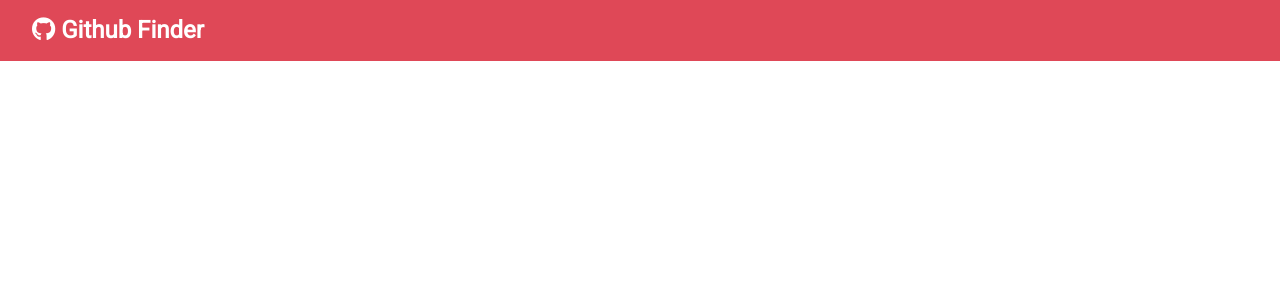
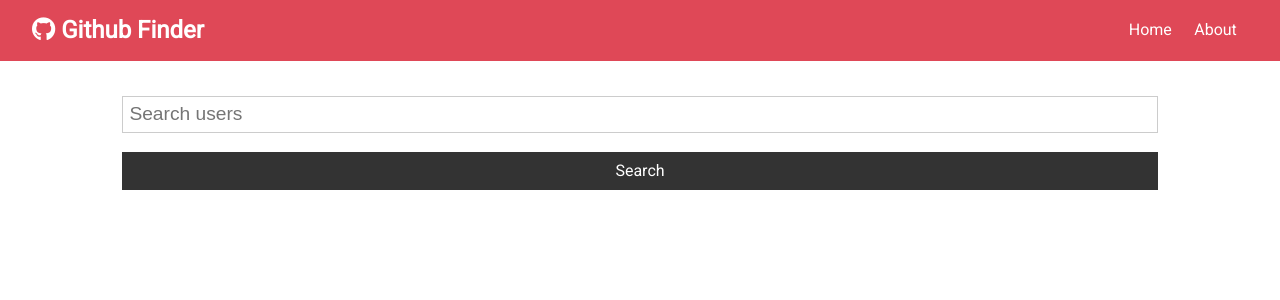
Before and after one commit to Anchorite1001/Course-GithubFinder, a React (Create React App) app: page / in a window 1280 px wide. Shown: the top 300 px of the page. Built offline with nearby package versions, Linux system fonts and the light colour scheme.

Commit message:
router add

```diff
--- a/src/App.js
+++ b/src/App.js
@@ -1,95 +1,24 @@
-import React, { Component, Fragment } from 'react';
+import React from 'react';
 import { BrowserRouter as Router, Routes, Route } from 'react-router-dom';
-import axios from 'axios';
 import './App.css';
 
 import Navbar from './components/layout/Navbar';
-import Users from './components/users/Users';
-import Search from './components/users/Search';
-import Alert from './components/layout/Alert';
+import About from './components/pages/About'
+import MainControl from './components/MainControl';
 
-// cross component states: context / redux / store in app component.
-
-class App extends Component {
-  // componentDidMount() {
-  //   axios.get('https://api.github.com/users').then(res => console.log(res.data))
-  // }
-
-  state = {
-    users:[],
-    loading: false,
-    alert: null,
-  }
-
-  // async componentDidMount() {
-  //   this.setState({ loading: true });
-
-  //   const res = await axios.get(`https://api.github.com/users?client_id=${process.env.REACT_APP_GITHUB_CLIENT_ID}$client_secret=${process.env.REACT_APP_GITHUB_CLIENT_SECRET}`);
-
-  //   this.setState({
-  //     users: res.data,
-  //     loading: false,
-  //   })
-  // }
-
-  searchUsers = async text => {
-    this.setState({ loading: true })
-    const res = await axios.get(`https://api.github.com/search/users?q=${text}&client_id=${process.env.REACT_APP_GITHUB_CLIENT_ID}$client_secret=${process.env.REACT_APP_GITHUB_CLIENT_SECRET}`);
-
-    this.setState({
-      users: res.data.items,
-      loading: false,
-    })
-  };
-
-  clearUsers =  () => {
-    this.setState({
-      users: [],
-      loading: false,
-    })
-  };
-
-  setAlert = (msg, type) => {
-    this.setState({
-      // alert: { msg: msg, type: type}
-      alert: { msg, type }
-    });
-
-    setTimeout(() => this.setState({
-      alert: null
-    }), 5000);
-  };
-
-  render() {
-    const { users, loading } = this.state;
-    // home router: multiple components in single route
-    return (
+// as navbar use link and shows in every page, better put it here within the router.
+const App = () => {
+  return (
+    <div className='App'>
       <Router>
-      <div className='App'>
         <Navbar />
-
-        <div className='container'>
-          <Alert alert={this.state.alert}/>
-          <Routes>
-            <Route exact path='/' render={props => {
-              <Fragment>
-                <Search
-                searchUsers={this.searchUsers}
-                clearUsers = {this.clearUsers}
-                showClear = {users.length > 0 ? true : false}
-                setAlert={this.setAlert}
-                />
-                <Users loading={loading} users={users} />
-              </Fragment>
-            }}/>
-          </Routes>
-
-        </div>
-      </div>
+        <Routes>
+          <Route path='/' element={<MainControl />} />
+          <Route path='/about' element={<About />} />
+        </Routes>
       </Router>
-    );
-  }
-
-}
+    </div>
+  )
+};
 
 export default App;
--- /dev/null
+++ b/src/components/MainControl.js
@@ -0,0 +1,64 @@
+import React, { Component } from 'react';
+import axios from 'axios';
+import '../App.css';
+
+import Users from './users/Users';
+import Search from './users/Search';
+import Alert from './layout/Alert';
+
+// cross component states: context / redux / store in app component.
+
+class MainControl extends Component {
+  state = {
+    users:[],
+    loading: false,
+    alert: null,
+  };
+
+  searchUsers = async text => {
+    this.setState({ loading: true })
+    const res = await axios.get(`https://api.github.com/search/users?q=${text}&client_id=${process.env.REACT_APP_GITHUB_CLIENT_ID}$client_secret=${process.env.REACT_APP_GITHUB_CLIENT_SECRET}`);
+
+    this.setState({
+      users: res.data.items,
+      loading: false,
+    })
+  };
+
+  clearUsers =  () => {
+    this.setState({
+      users: [],
+      loading: false,
+    })
+  };
+
+  setAlert = (msg, type) => {
+    this.setState({
+      alert: { msg, type }
+    });
+
+    setTimeout(() => this.setState({
+      alert: null
+    }), 5000);
+  };
+
+  render() {
+    const { users, loading } = this.state;
+
+    return (
+        <div className='container'>
+          <Alert alert={this.state.alert}/>
+          <Search
+          searchUsers={this.searchUsers}
+          clearUsers = {this.clearUsers}
+          showClear = {users.length > 0 ? true : false}
+          setAlert={this.setAlert}
+          />
+          <Users loading={loading} users={users} />
+        </div>
+    );
+  }
+
+}
+
+export default MainControl;
--- a/src/components/layout/Navbar.js
+++ b/src/components/layout/Navbar.js
@@ -1,12 +1,22 @@
 import React from 'react';
 import PropTypes from 'prop-types';
+import { Link } from 'react-router-dom';
 
 const Navbar = ({icon, title}) => {
+    // if use a-tag for link the state in previous link (eg. searched result in main page would not stay when the user turns to about page.) so we use Link.
     return (
         <nav className='navbar bg-primary'>
             <h1>
                 <i className={icon} /> {title}
             </h1>
+            <ul>
+                <li>
+                    <Link to='/'>Home</Link>
+                </li>
+                <li>
+                    <Link to='/about'>About</Link>
+                </li>
+            </ul>
         </nav>
     )
 };
```
